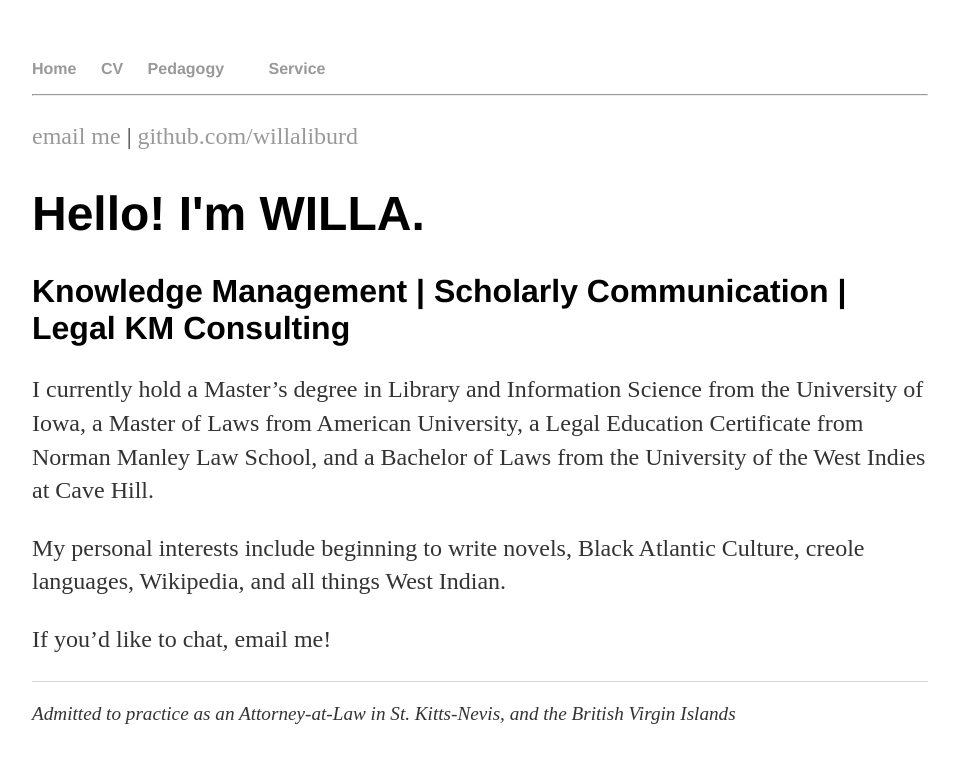
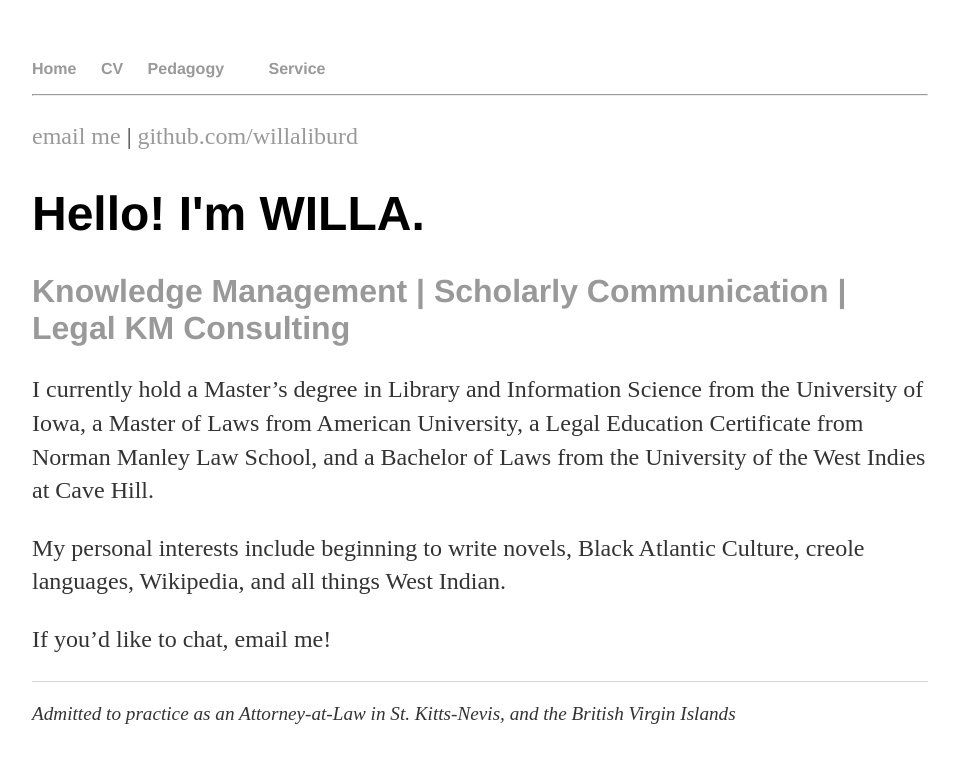
Before and after one commit to willaliburd/willaliburd.github.io, a Jekyll site: the page built from index.html, in a window 1280 px wide. Shown: the top 763 px of the page, without its empty margins (160-1119 px from the left). Built offline with Jekyll 4.4.1, drawn with Linux system fonts in a browser that asks for light colours.

Commit message:
Update index.html

```diff
--- a/index.html
+++ b/index.html
@@ -4,7 +4,7 @@ title: "WILLA TAVERNIER, Knowledge Management Professional, Attorney-At-Law"
 ---
 <div class="blurb">
 	<h1>Hello! I'm WILLA.</h1>
-	<h2>Knowledge Management | Scholarly Communication | Legal KM Consulting</h2>
+	<h2 style="color:#999;">Knowledge Management | Scholarly Communication | Legal KM Consulting</h2>
 	</div><!-- /.blurb -->
 
 <body>
```
